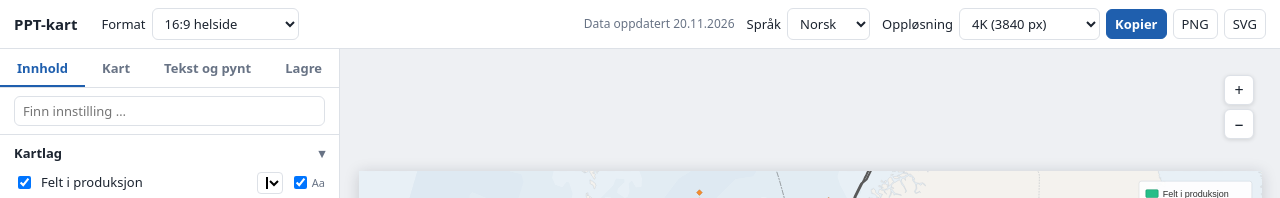
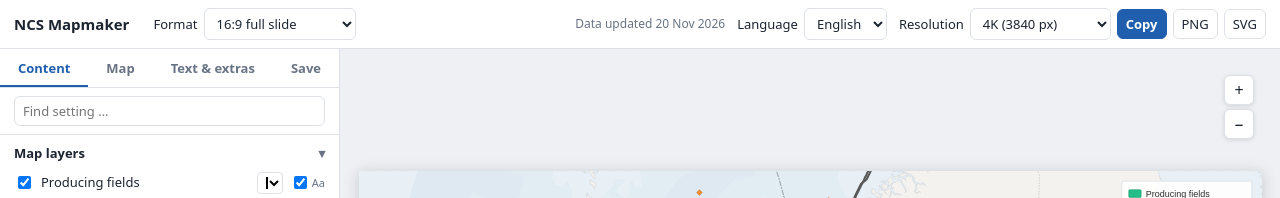
Before and after one commit to sheffielddivided/map, a plain HTML site: page ppt.html in a window 1280 px wide. Shown: the top 198 px of the page. Drawn offline with nearby package versions, Linux system fonts and the light colour scheme.

Commit message:
ppt.html: rename to NCS Mapmaker; English as default language (#32)
Claude-Session: https://claude.ai/code/session_013UgQz1qxZvM3HEzcAfE9wh

Co-authored-by: Claude <noreply@anthropic.com>

```diff
--- a/ppt.html
+++ b/ppt.html
@@ -1,9 +1,9 @@
 <!DOCTYPE html>
-<html lang="no">
+<html lang="en">
 <head>
 <meta charset="UTF-8" />
 <meta name="viewport" content="width=device-width, initial-scale=1.0" />
-<title>PPT-kart – norsk sokkel</title>
+<title>NCS Mapmaker</title>
 <script src="https://cdnjs.cloudflare.com/ajax/libs/d3/7.9.0/d3.min.js"></script>
 <script src="https://cdn.jsdelivr.net/npm/topojson-client@3.1.0/dist/topojson-client.min.js"></script>
 <style>
@@ -123,7 +123,7 @@
 </head>
 <body>
 <header>
-  <h1>PPT-kart</h1>
+  <h1>NCS Mapmaker</h1>
   <div class="group">
     <label for="format">Format</label>
     <select id="format">
@@ -612,7 +612,7 @@ const EN = {
   'Målestokk, nordpil og kilde': 'Scale bar, north arrow and source', 'Etiketter og symboler': 'Labels and symbols', 'Flere valg': 'More options',
   'Overskriften er selskapsnavnene eller porteføljens navn. Egen overskrift gjelder selskapsvalg.': 'The heading is the company names or the portfolio name. A custom heading applies to company selections.',
   // Topplinje
-  'PPT-kart': 'PPT Map', 'Språk': 'Language', '16:9 helside': '16:9 full slide', '16:9 halvside (8:9)': '16:9 half slide (8:9)',
+  'Språk': 'Language', '16:9 helside': '16:9 full slide', '16:9 halvside (8:9)': '16:9 half slide (8:9)',
   'Kvadrat': 'Square', 'Stående 3:4': 'Portrait 3:4', 'Egendefinert …': 'Custom …', 'Oppløsning': 'Resolution', 'Kopier': 'Copy',
   'Kopier som PNG til utklippstavlen (lim inn i PowerPoint med Ctrl+V)': 'Copy as PNG to the clipboard (paste into PowerPoint with Ctrl+V)',
   'Last ned PNG': 'Download PNG',
@@ -745,7 +745,7 @@ function applyStaticText() {
     } else it.el.setAttribute(it.attr, t(it.orig));
   }
   document.documentElement.lang = S.lang === 'en' ? 'en' : 'no';
-  document.title = S.lang === 'en' ? 'PPT Map – Norwegian continental shelf' : 'PPT-kart – norsk sokkel';
+  document.title = 'NCS Mapmaker';
 }
 function storedLang() { try { return localStorage.getItem('pptkart.lang'); } catch { return null; } }
 
@@ -781,7 +781,7 @@ function defaultState() {
     tilt: 0, bearing: 0, extrude: 10, landHeight: 0, extFields: true, extDsc: false, shadow: true, haze: true,
     offsets: {}, hidden: [], labelText: {},
     markers: [], markerColor: null, markerTextSize: 26, markerDot: 1, leaderMode: 'free', leaderAngle: 45,
-    lang: storedLang() === 'en' ? 'en' : 'no',
+    lang: storedLang() === 'no' ? 'no' : 'en',   // engelsk er standard
   };
 }
 let S = defaultState();
```
Also changed, not shown: 1 other file.
